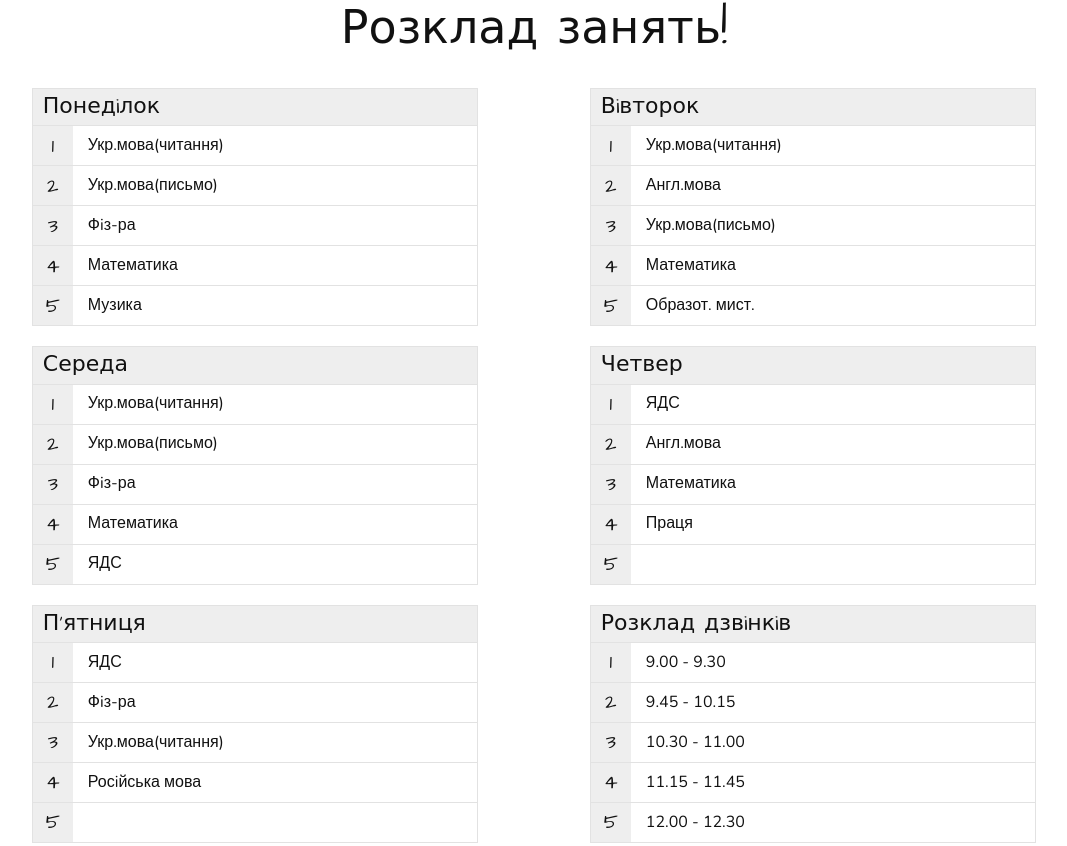
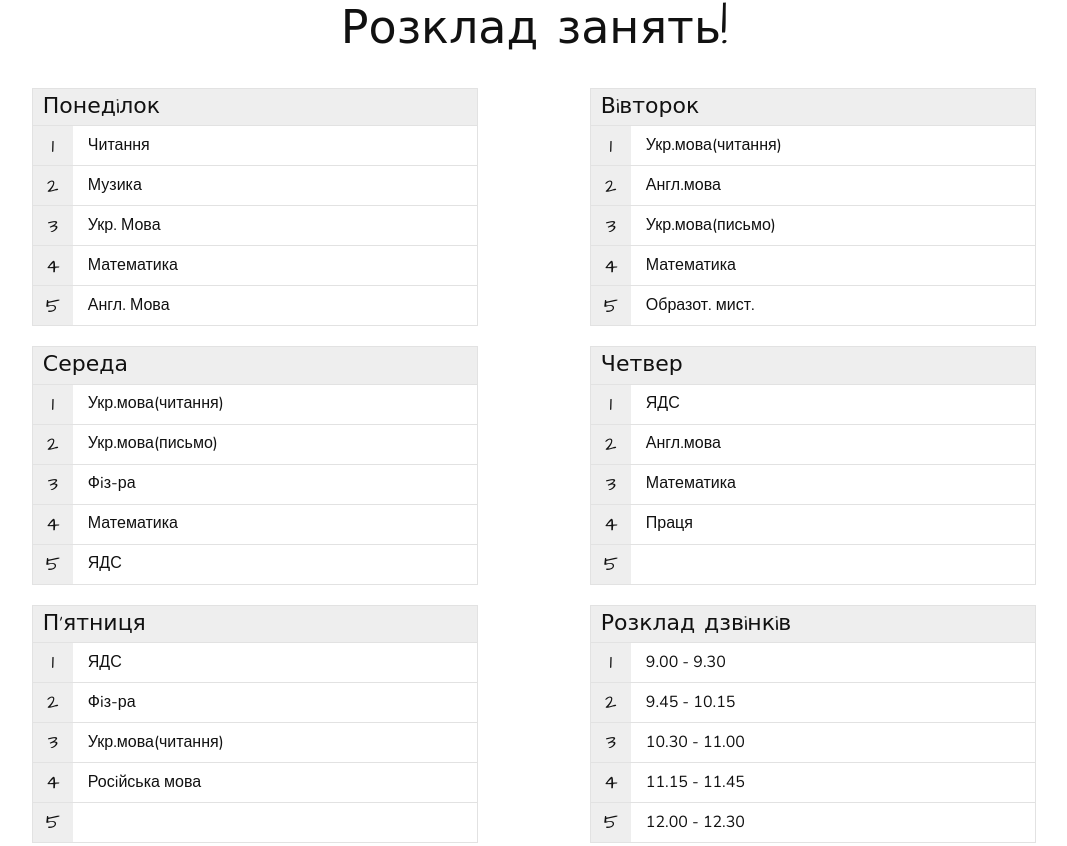
Before and after one commit to web-rendel/harmony-school, a plain HTML site: page index.html in a window 1280 px wide. Shown: the part 751-1597 px from the top of the page, without its empty margins (106-1173 px from the left). Drawn offline with nearby package versions, Linux system fonts and the light colour scheme; a script that the page names is missing.

Commit message:
fix monday

```diff
--- a/index.html
+++ b/index.html
@@ -42,15 +42,15 @@
                             <div class="timetable-classes__items">
                                 <div class="timetable-classes__items-item">
                                     <div class="timetable-classes__items-num">1</div>
-                                    <div class="timetable-classes__items-lesson">Укр.мова(читання)</div>
+                                    <div class="timetable-classes__items-lesson">Читання</div>
                                 </div>
                                 <div class="timetable-classes__items-item">
                                     <div class="timetable-classes__items-num">2</div>
-                                    <div class="timetable-classes__items-lesson">Укр.мова(письмо)</div>
+                                    <div class="timetable-classes__items-lesson">Музика</div>
                                 </div>
                                 <div class="timetable-classes__items-item">
                                     <div class="timetable-classes__items-num">3</div>
-                                    <div class="timetable-classes__items-lesson">Фiз-ра</div>
+                                    <div class="timetable-classes__items-lesson">Укр. Мова</div>
                                 </div>
                                 <div class="timetable-classes__items-item">
                                     <div class="timetable-classes__items-num">4</div>
@@ -58,7 +58,7 @@
                                 </div>
                                 <div class="timetable-classes__items-item">
                                     <div class="timetable-classes__items-num">5</div>
-                                    <div class="timetable-classes__items-lesson">Музика</div>
+                                    <div class="timetable-classes__items-lesson">Англ. Мова</div>
                                 </div>
                             </div>
                         </div>
@@ -323,7 +323,7 @@
                 <div class="col">
                     <div class="footer__body">
                         <div class="footer__body-school">Одеський лiцей <span>«Гармонiя»</span></div>
-                        <div class="footer__body-text">Сайт 1-б класу Одеського лiцею «Гармонiя»</div>
+                        <div class="footer__body-text">Сайт 2-б класу Одеського лiцею «Гармонiя»</div>
                         <div class="footer__body-address">
                             Олександра Невського, 43/2а
                             Вузівський, Київський, Одеса, 65088
```
